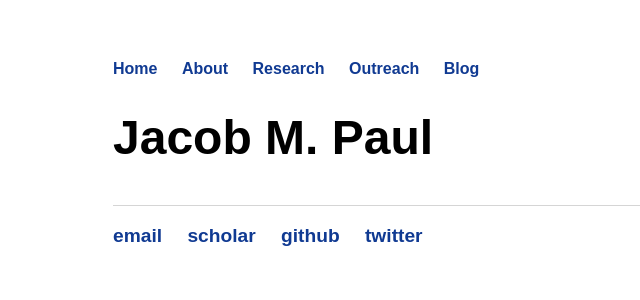
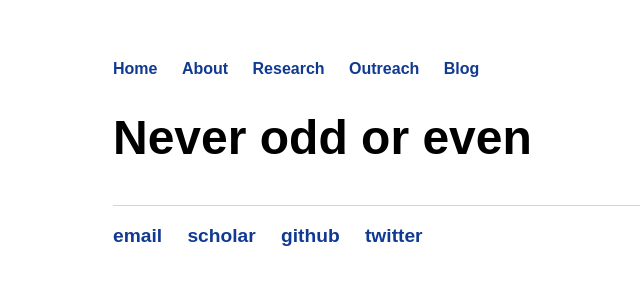
Before and after one commit to jacobmpaul/jacobmpaul.github.io, a Jekyll site: the page built from blog/index.html, in a window 1280 px wide. Shown: the top 300 px of the page, without its empty margins (79-719 px from the left). Built offline with Jekyll 4.4.1, drawn with Linux system fonts in a browser that asks for light colours.

Commit message:
Update index.html

```diff
--- a/blog/index.html
+++ b/blog/index.html
@@ -1,6 +1,6 @@
 ---
 layout: default
-title: Jacob M. Paul
+title: Never odd or even
 ---
 	<h1>{{ page.title }}</h1>
 	<ul class="posts">
```
